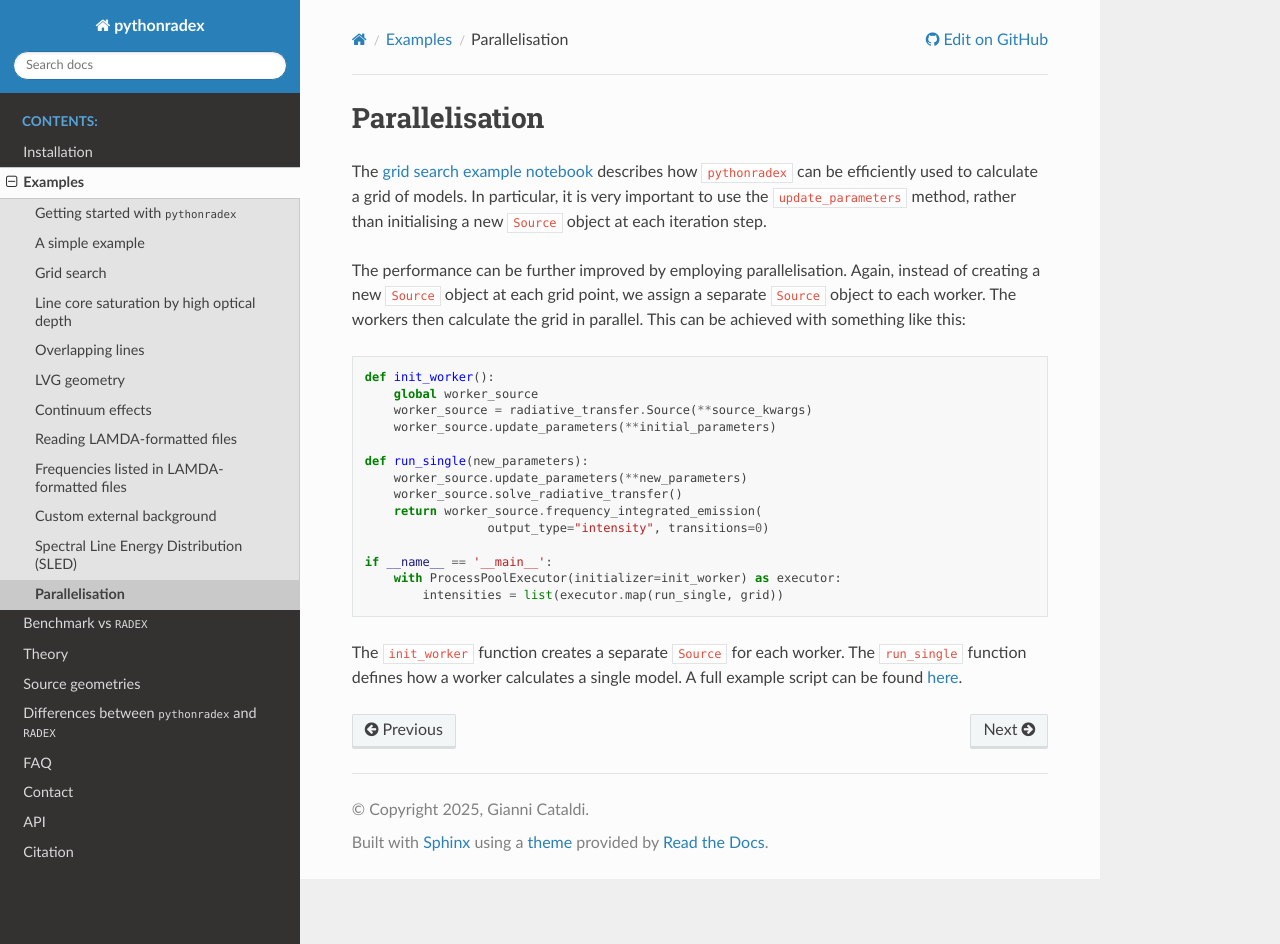
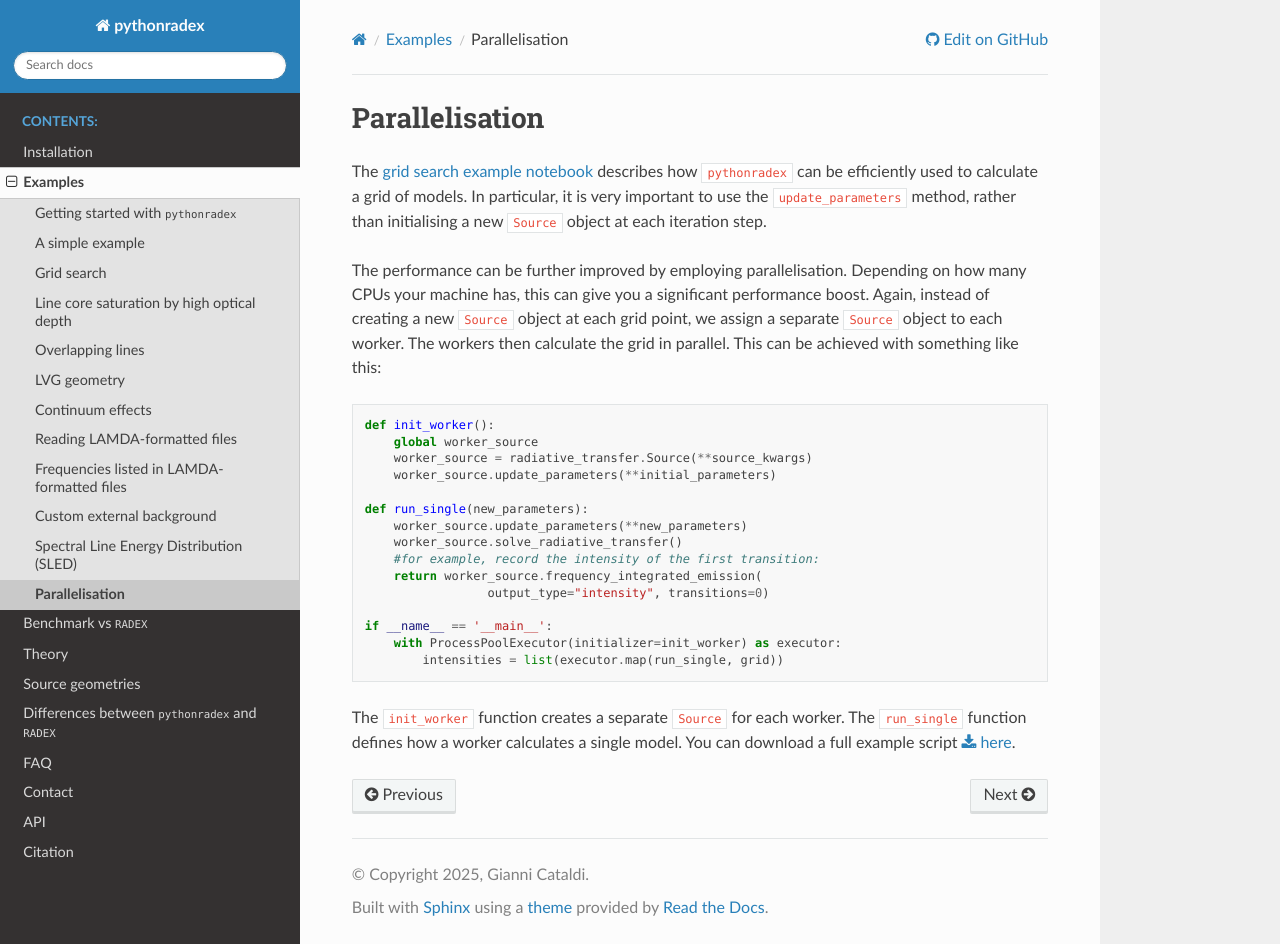
Before and after one commit to gica3618/pythonradex, a Sphinx documentation site: the page built from docs/examples/parallelisation.rst, in a window 1280 px wide and 944 px high. Built offline with Sphinx 7.4.7 and the Read the Docs theme 3.1.0, drawn with Linux system fonts in a browser that asks for light colours; some of the changed lines change nothing that is shown.

Commit message:
edited parallelisation example

```diff
--- a/docs/examples/parallelisation.py
+++ b/docs/examples/parallelisation.py
@@ -36,9 +36,9 @@
 #does not artificially inflate the execution time of the grid search
 source.solve_radiative_transfer()
 
-nH2_grid = np.logspace(3, 7, 10) * constants.centi**-3
-Tkin_grid = np.logspace(1, np.log10(300), 10)
-N_grid = np.logspace(13, 17, 10) * constants.centi**-2
+nH2_grid = np.logspace(3, 7, 20) * constants.centi**-3
+Tkin_grid = np.logspace(1, np.log10(300), 20)
+N_grid = np.logspace(13, 17, 20) * constants.centi**-2
 
 grid = [{"Tkin": Tkin, "collider_densities":{"ortho-H2":nH2/2,"para-H2":nH2/2},
          "N":N}
@@ -48,6 +48,7 @@
 
 #standard, non-parallel approach:
 start = time.time()
+print("running grid non-parallel")
 intensities_serial = []
 for params in grid:
     source.update_parameters(**params)
@@ -57,8 +58,8 @@
                      output_type="intensity", transitions=0)
     intensities_serial.append(intensity)
 end = time.time()
-duration = end - start
-print(f"serial: {duration:.2g} s")
+duration_serial = end - start
+print(f"serial: {duration_serial:.2g} s")
 
 
 #parallelisation:
@@ -75,54 +76,20 @@
                  output_type="intensity", transitions=0)
 
 start = time.time()
+print("running grid in parallel")
 #on MacOS and Windows, it might be necessary to do if __name__ == '__main__'
 if __name__ == '__main__':
     with ProcessPoolExecutor(initializer=init_worker) as executor:
         intensities_parallel = list(executor.map(run_single, grid))
 end = time.time()
-duration = end - start
-print(f"ProcessPoolExecutor with global: {duration:.2g} s")
+duration_parallel = end - start
+print("ProcessPoolExecutor with separate Source for each worker: "
+      +f"{duration_parallel:.2g} s")
+
+print(f"serial/parallel ratio: {duration_serial/duration_parallel:.2g}")
 
 
 #verify that both methods give the same results:
 intensities_serial = np.array(intensities_serial)
 if np.any(intensities_serial != intensities_parallel):
     raise RuntimeError
-
-# def run_single(new_parameters):
-#     source = radiative_transfer.Source(**source_kwargs)
-#     source.update_parameters(**arbitrary_source_parameters)
-#     source.update_parameters(**new_parameters)
-#     source.solve_radiative_transfer()
-#     return source.frequency_integrated_emission(
-#                  output_type="intensity", transitions=None)
-
-# start = time.time()
-# if __name__ == "__main__":
-#     with ProcessPoolExecutor() as executor:
-#         results = list(executor.map(run_single, grid))
-# end = time.time()
-# duration = end - start
-# print(f"ProcessPoolExecutor: {duration:.2g} s")
-
-
-# _thread_data = local()
-
-# def init_worker():
-#     _thread_data.source = radiative_transfer.Source(**source_kwargs)
-#     #arbitrary initial parameters, will be updated when making the grid search:
-#     _thread_data.source.update_parameters(**arbitrary_source_parameters)
-
-# def run_single(new_parameters):
-#     source = _thread_data.source
-#     source.update_parameters(**new_parameters)
-#     source.solve_radiative_transfer()
-#     return source.frequency_integrated_emission(output_type="intensity", transitions=None)
-
-# start = time.time()
-# if __name__ == '__main__':
-#     with ThreadPoolExecutor(initializer=init_worker) as executor:
-#         results = list(executor.map(run_single, grid))
-# end = time.time()
-# duration = end - start
-# print(f"ThreadPoolExecutor: {duration:.2g} s")
--- a/docs/examples/parallelisation.rst
+++ b/docs/examples/parallelisation.rst
@@ -5,7 +5,7 @@
 
 The :doc:`grid search example notebook <grid_search>` describes how ``pythonradex`` can be efficiently used to calculate a grid of models. In particular, it is very important to use the ``update_parameters`` method, rather than initialising a new ``Source`` object at each iteration step.
 
-The performance can be further improved by employing parallelisation. Again, instead of creating a new ``Source`` object at each grid point, we assign a separate ``Source`` object to each worker. The workers then calculate the grid in parallel. This can be achieved with something like this:
+The performance can be further improved by employing parallelisation. Depending on how many CPUs your machine has, this can give you a significant performance boost. Again, instead of creating a new ``Source`` object at each grid point, we assign a separate ``Source`` object to each worker. The workers then calculate the grid in parallel. This can be achieved with something like this:
 
 .. code-block:: python
 
@@ -17,6 +17,7 @@
 	def run_single(new_parameters):
 	    worker_source.update_parameters(**new_parameters)
 	    worker_source.solve_radiative_transfer()
+	    #for example, record the intensity of the first transition:
 	    return worker_source.frequency_integrated_emission(
 		         output_type="intensity", transitions=0)
 
@@ -25,7 +26,4 @@
 		intensities = list(executor.map(run_single, grid))
 
 
-The ``init_worker`` function creates a separate ``Source`` for each worker. The ``run_single`` function defines how a worker calculates a single model. A full example script can be found `here`_.
-
-
-.. _here: https://github.com/gica3618/pythonradex/tree/master/docs/examples/parallelisation.py
+The ``init_worker`` function creates a separate ``Source`` for each worker. The ``run_single`` function defines how a worker calculates a single model. You can download a full example script :download:`here <parallelisation.py>`.
```
